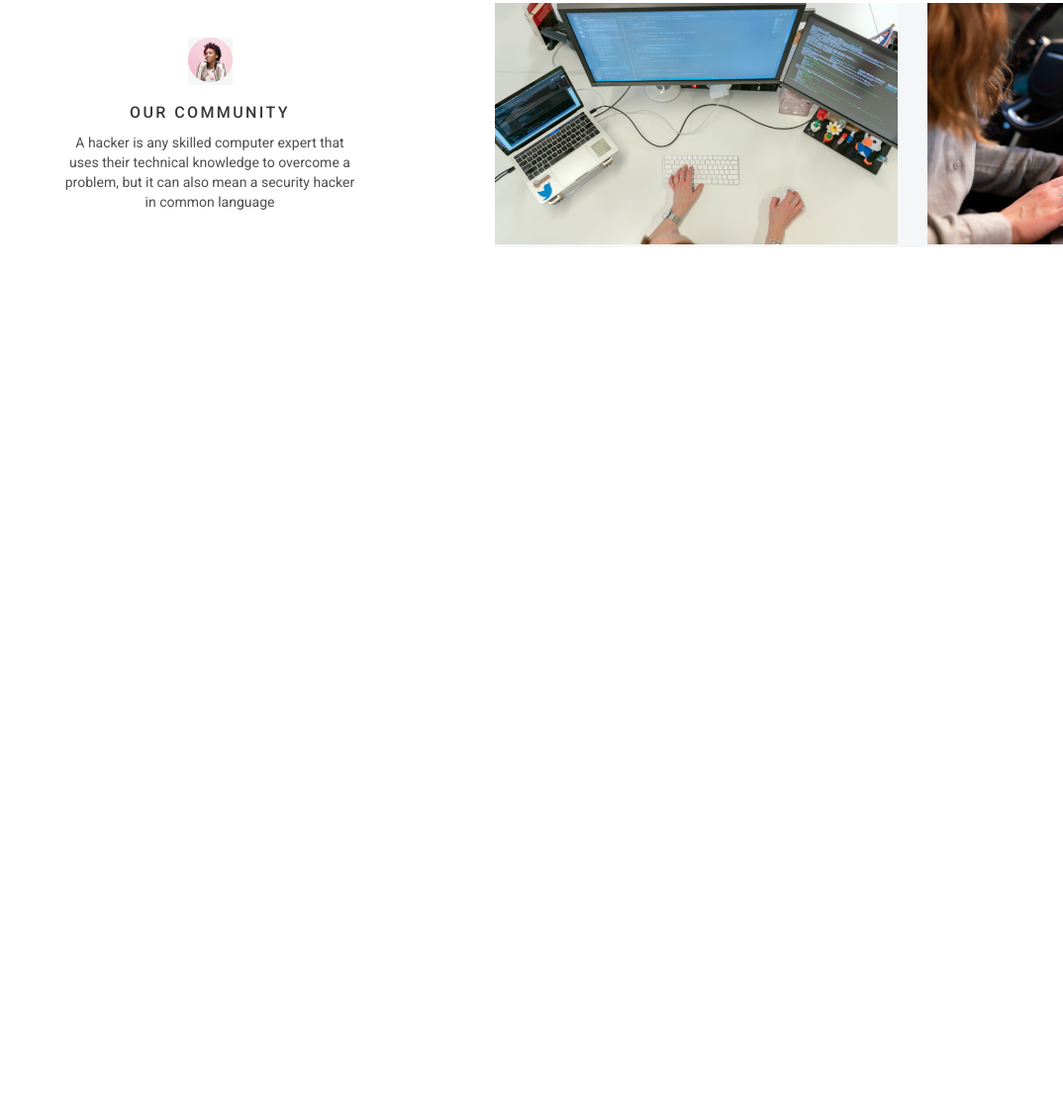
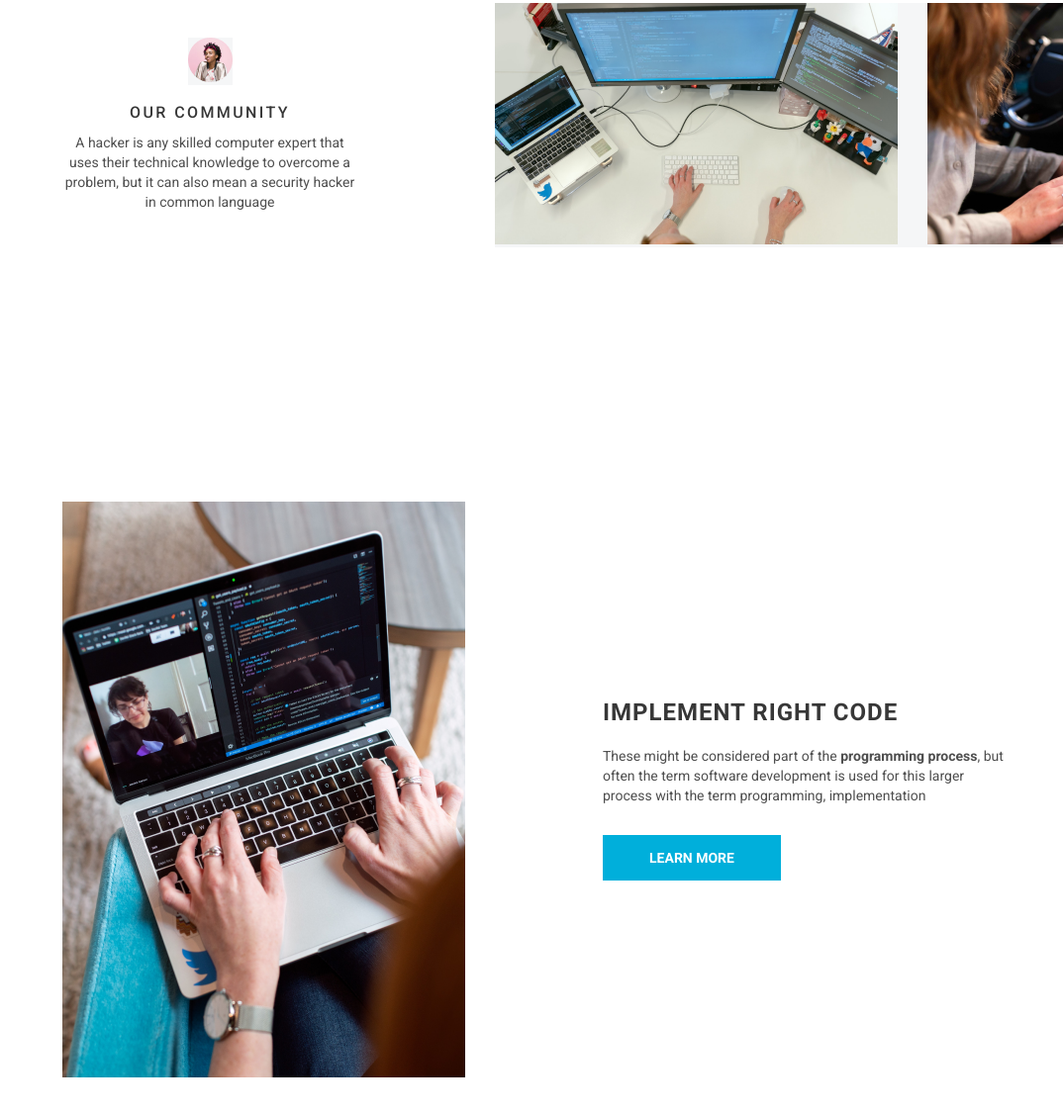
Before and after one commit to rgrishchuk/copy-rgrishchuk-JS2020Q3, a plain HTML site: page webdev/index.html in a window 1280 px wide. Shown: the part 1703-2830 px from the top of the page at 99% size, without its empty margins (206-1280 px from the left). Before the commit the page ends 2090 px from the top, so only its background shows below. Drawn offline with nearby package versions, Linux system fonts and the light colour scheme.

Commit message:
feat: add screen 4

```diff
--- a/webdev/index.html
+++ b/webdev/index.html
@@ -97,7 +97,16 @@
             </div>
         </section>
         <section class="screen-4">
-
+            <div class="screen-4-image">
+                <img src="assets/content-image-2.png" alt="">
+            </div>
+            <div class="screen-4-content">
+                <h2>Implement right Code</h2>
+                <p>These might be considered part of the <span class="bold">programming process</span>, but often the term software development is used for this larger process with the term programming, implementation</p>
+                <div class="button-wrapper">
+                    <button class="btn-main">Learn more</button>
+                </div>
+            </div>
         </section>
         <section class="screen-5">
 
--- a/webdev/style.css
+++ b/webdev/style.css
@@ -317,3 +317,59 @@ p .bold {
 .slider-arrow:hover {
     opacity: 0.6;
 }
+
+.screen-4 {
+    height: 842px;
+    display: flex;
+    flex-direction: row;
+}
+
+.screen-4-image {
+    width: 407px;
+    height: 582px;
+    margin-top: 120px;
+    margin-left: 269px;
+    margin-right: 139px;
+}
+
+.screen-4-content {
+    margin-top: 319px;
+    width: 407px;
+    height: 184px;
+    display: flex;
+    flex-direction: column;
+    /*justify-content: space-between;*/
+}
+
+.screen-4 h2 {
+    /* h2-24-bold */
+    font-family: Roboto;
+    font-style: normal;
+    font-weight: bold;
+    font-size: 24px;
+    line-height: 28px;
+    display: flex;
+    align-items: flex-end;
+    letter-spacing: 1px;
+    text-transform: uppercase;
+
+    color: #373737;
+}
+
+.screen-4 p {
+    margin: 20px 0 30px 0;
+    /* body-14-reg */
+    font-family: Roboto;
+    font-style: normal;
+    font-weight: normal;
+    font-size: 14px;
+    line-height: 20px;
+
+    /* or 20px */
+
+    color: #4E4E4E;
+}
+
+.screen-4 .btn-main {
+    width: 180px;
+}
```
Also changed, not shown: webdev/assets/content-image-2.png (added).
